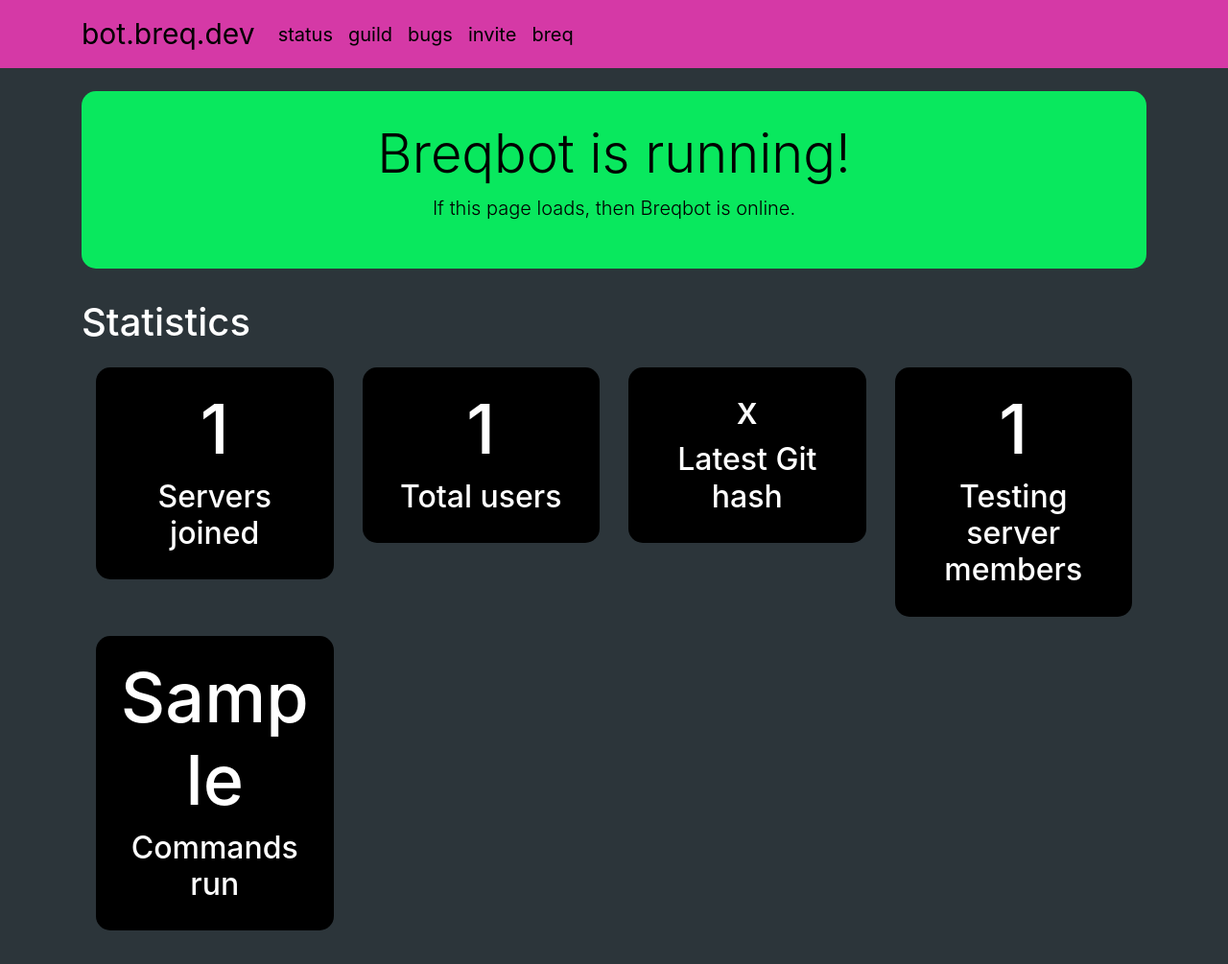
After one commit to breqdev/breqbot, a Flask app: template templates/status.html in a window 1280 px wide. The commit adds this page. Shown: the whole page at 96% size. Run offline with Flask 2, Linux system fonts and the light colour scheme; the template is opened without the code that fills it: most values are stand-ins (such as "Sample title", 1, 10 or a date in 2020); some libraries are stand-ins or nearby versions.

Commit message:
Add status page (with some placeholder data for now)

```diff
--- a/static/styles.css
+++ b/static/styles.css
@@ -68,6 +68,15 @@ body {
     color: #FFF;
 }
 
+.jumbotron.status-online {
+    background-color: #09E85E;
+    color: #000;
+}
+
+.big-number {
+    font-size: 72px;
+}
+
 .balance-parent {
     text-align: center;
 }
@@ -119,15 +128,19 @@ strong {
 
 
 @media only screen and (max-width: 1000px) {
-    .card-columns {
+    .card-columns.index-cards {
         column-count: 1;
     }
 }
 
 @media only screen and (min-width: 1000px) {
-    .card-columns {
+    .card-columns.index-cards {
         column-count: 2;
     }
+}
+
+.row .card {
+    margin-bottom: 20px;
 }
 
 .btn-xl {
--- a/templates/index.html
+++ b/templates/index.html
@@ -20,7 +20,7 @@
     <h1>Features</h1>
 </div>
 
-<div class="card-columns">
+<div class="card-columns index-cards">
     <div class="card">
         <div class="card-body">
             <h1>Economy</h1>
--- a/templates/nav.html
+++ b/templates/nav.html
@@ -6,6 +6,9 @@
         </button>
         <div class="collapse navbar-collapse" id="navbarNav">
             <ul class="navbar-nav">
+                <li class="nav-item">
+                    <a class="nav-link" href="/status">status</a>
+                </li>
                 <li class="nav-item">
                     <a class="nav-link" href="/guild">guild</a>
                 </li>
--- /dev/null
+++ b/templates/status.html
@@ -0,0 +1,62 @@
+{% extends 'base.html' %}
+
+{% block content %}
+
+<br>
+<div class="jumbotron status-online">
+    <h1 class="display-4">Breqbot is running!</h1>
+    <p class="lead">
+        If this page loads, then Breqbot is online.
+    </p>
+</div>
+
+<h1>Statistics</h1>
+
+<div class="row center-text">
+    <div class="col-xl-3 col-lg-4 col-md-6">
+        <div class="card">
+            <div class="card-body">
+                <h1 class="big-number">{{ server_count }}</h1>
+                <h2>Servers joined</h2>
+            </div>
+        </div>
+    </div>
+
+    <div class="col-xl-3 col-lg-4 col-md-6">
+        <div class="card">
+            <div class="card-body">
+                <h1 class="big-number">{{ user_count }}</h1>
+                <h2>Total users</h2>
+            </div>
+        </div>
+    </div>
+
+    <div class="col-xl-3 col-lg-4 col-md-6">
+        <div class="card">
+            <div class="card-body">
+                <h1>{{ git_hash }}</h1>
+                <h2>Latest Git hash</h2>
+            </div>
+        </div>
+    </div>
+
+    <div class="col-xl-3 col-lg-4 col-md-6">
+        <div class="card">
+            <div class="card-body">
+                <h1 class="big-number">{{ testing_server_size }}</h1>
+                <h2>Testing server members</h2>
+            </div>
+        </div>
+    </div>
+
+    <div class="col-xl-3 col-lg-4 col-md-6">
+        <div class="card">
+            <div class="card-body">
+                <h1 class="big-number">{{ commands_run }}</h1>
+                <h2>Commands run</h2>
+            </div>
+        </div>
+    </div>
+</div>
+
+{% endblock %}
--- a/webapp.py
+++ b/webapp.py
@@ -7,8 +7,11 @@ from flask_sockets import Sockets
 import gevent
 import geventwebsocket
 import redis
+import git
 
 from extensions.economy.itemlib import Item
+
+git_hash = os.getenv("GIT_REV") or git.Repo().head.object.hexsha
 
 app = Flask(__name__)
 sockets = Sockets(app)
@@ -113,6 +116,24 @@ def bugs():
 @app.route("/invite")
 def invite():
     return redirect(os.getenv("BOT_INVITE"))
+
+
+@app.route("/status")
+def status():
+    server_count = redis_client.scard("guild:list")
+    user_count = "100+"
+    testing_server_size = redis_client.scard(
+        f"guild:member:{os.getenv('CONFIG_GUILD')}")
+    commands_run = "100+"
+
+    return render_template(
+        "status.html",
+        server_count=server_count,
+        user_count=user_count,
+        git_hash=git_hash[:7],
+        testing_server_size=testing_server_size,
+        commands_run=commands_run
+    )
 
 
 class PortalBackend():
```
